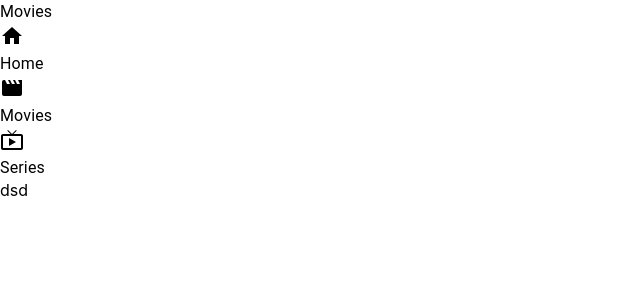
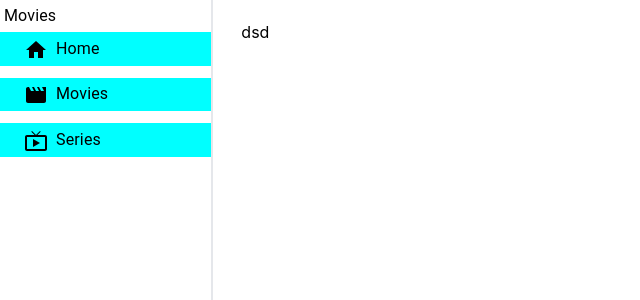
Before and after one commit to Arsalan-Ab/movie-web, a Next.js app: page / in a window 1280 px wide. Shown: the top 300 px of the page, without its empty margins (0-640 px from the left). Built offline with nearby package versions, Linux system fonts and the light colour scheme.

Commit message:
feat (navigation) : fix navbar item style

```diff
--- a/package.json
+++ b/package.json
@@ -25,7 +25,12 @@
     "postcss": "8.4.23",
     "react": "18.2.0",
     "react-dom": "18.2.0",
+    "saas": "^1.0.0",
+    "sass": "^1.62.1",
     "tailwindcss": "3.3.1",
     "typescript": "5.0.4"
+  },
+  "devDependencies": {
+    "typescript-plugin-css-modules": "^5.0.1"
   }
 }
--- /dev/null
+++ b/src/components/AppShell/AppShell.module.scss
@@ -0,0 +1,3 @@
+.movieAppShell{
+    min-height: 100vh;
+}
--- a/src/components/AppShell/AppShell.scss
+++ /dev/null
@@ -1,3 +0,0 @@
-.movie-app-shell{
-    height: 100%;
-}
--- a/src/components/AppShell/AppShell.tsx
+++ b/src/components/AppShell/AppShell.tsx
@@ -1,6 +1,8 @@
 import { Box, BoxProps } from "@mui/material";
+import "./AppShell.module.scss";
 import clsx from "clsx";
 import { ReactNode } from "react";
+import styles from "./AppShell.module.scss";
 
 export interface AppShellProps extends BoxProps {
     footer?: ReactNode;
@@ -11,12 +13,14 @@ export interface AppShellProps extends BoxProps {
 const AppShell = (props: AppShellProps) => {
     const { className, children, footer, header, navigation, ...other } = props;
 
-    const classes: string = clsx("movie-app-shell", className);
+    const classes: string = clsx(styles.movieAppShell, className);
 
     return (
-        <Box className={classes}>
-            <Box className="h-full w-1/5">{navigation}</Box>
-            {children}
+        <Box className={classes} {...other}>
+            <Box className="flex">
+                <Box className="w-1/6 border-e-2">{navigation}</Box>
+                <Box className="px-7 py-5">{children}</Box>
+            </Box>
         </Box>
     );
 };
--- a/src/components/SideNavbar/SideNavbar.scss
+++ b/src/components/SideNavbar/SideNavbar.module.scss
@@ -1,4 +1,5 @@
-.movie-SideNavbar{
+.movieSideNavbar{
     display: flex;
     flex-direction: column;
+    min-height: 100vh;
 }
--- a/src/components/SideNavbar/SideNavbar.tsx
+++ b/src/components/SideNavbar/SideNavbar.tsx
@@ -2,6 +2,7 @@ import { Box, BoxProps, Typography } from "@mui/material";
 import { SideNavbarItemProps } from "../SideNavbarItem/SideNavbarItem";
 import clsx from "clsx";
 import { ReactElement, ReactNode } from "react";
+import styles from "./SideNavbar.module.scss"
 
 export interface SideNavbarProps extends BoxProps {
     items: ReactNode[];
@@ -9,11 +10,11 @@ export interface SideNavbarProps extends BoxProps {
 
 const SideNavbar = (props: SideNavbarProps) => {
     const { className, items, ...other } = props;
-    const classes = clsx("movie-SideNavbar", className);
+    const classes = clsx(styles.movieSideNavbar, className);
 
     return (
         <Box className={classes} {...other}>
-            <Typography>Movies</Typography>
+            <Typography className="p-1 mb-3 mx-6">Movies</Typography>
             {items.map((item) => (
                 <Box>{item}</Box>
             ))}
--- a/src/components/SideNavbarItem/SideNavbarItem,.scss
+++ /dev/null
@@ -1,3 +0,0 @@
-.movie-SideNavbarItem{
-    display: flex;
-}
--- /dev/null
+++ b/src/components/SideNavbarItem/SideNavbarItem.module.scss
@@ -0,0 +1,5 @@
+.movieSideNavbarItem{
+    display: flex;
+    align-items: center;
+    background-color: aqua;
+}
--- a/src/components/SideNavbarItem/SideNavbarItem.tsx
+++ b/src/components/SideNavbarItem/SideNavbarItem.tsx
@@ -1,7 +1,7 @@
-
 import { Box, BoxProps, Typography } from "@mui/material";
 import clsx from "clsx";
 import { ReactNode } from "react";
+import styles from "./SideNavbarItem.module.scss";
 
 export interface SideNavbarItemProps extends BoxProps {
     name: string;
@@ -11,11 +11,11 @@ export interface SideNavbarItemProps extends BoxProps {
 
 const SideNavbarItem = (props: SideNavbarItemProps) => {
     const { className, name, link, icon, ...other } = props;
-    const classes = clsx("movie-SideNavbarItem", className);
+    const classes = clsx(styles.movieSideNavbarItem, className);
     return (
         <Box className={classes} {...other}>
-            <Box className="me-1">{icon}</Box>
-            <Typography>{name}</Typography>
+            <Box className="me-1 p-1 mx-5">{icon}</Box>
+            <Typography className="">{name}</Typography>
         </Box>
     );
 };
--- a/src/hooks/data/useNavbrItem.tsx
+++ b/src/hooks/data/useNavbrItem.tsx
@@ -27,7 +27,7 @@ const useNavbarItem = () => {
 
     const navItem = items.map((item, index) => {
         return (
-            <SideNavbarItem
+            <SideNavbarItem className="mb-3"
                 name={item.name}
                 icon={item.icon}
                 link={item.link}
@@ -35,8 +35,6 @@ const useNavbarItem = () => {
         );
     });
 
-
-
     return navItem;
 };
 
--- a/src/layouts/GlobalLayout.tsx
+++ b/src/layouts/GlobalLayout.tsx
@@ -10,7 +10,7 @@ interface GlobalLayoutProps {
 const GlobalLayout = ({ children }: GlobalLayoutProps) => {
     const navigationItem = useNavbarItem();
     return (
-        <AppShell navigation={<SideNavbar items={navigationItem} />}>
+        <AppShell navigation={<SideNavbar className="ml-4 px-3" items={navigationItem} />}>
             {children}
         </AppShell>
     );
--- a/src/styles/globals.css
+++ b/src/styles/globals.css
@@ -1,6 +1,10 @@
+@tailwind base;
+@tailwind components;
+@tailwind utilities;
+
 html,
 body {
-    padding: 0;
+    padding: 10;
     margin: 0;
     height: 100%;
     font-family: -apple-system, BlinkMacSystemFont, Segoe UI, Roboto, Oxygen,
```
Also changed, not shown: public/media/avatar_background.jpg (added), 1 other file (tests, documents, lock files or other folders).
